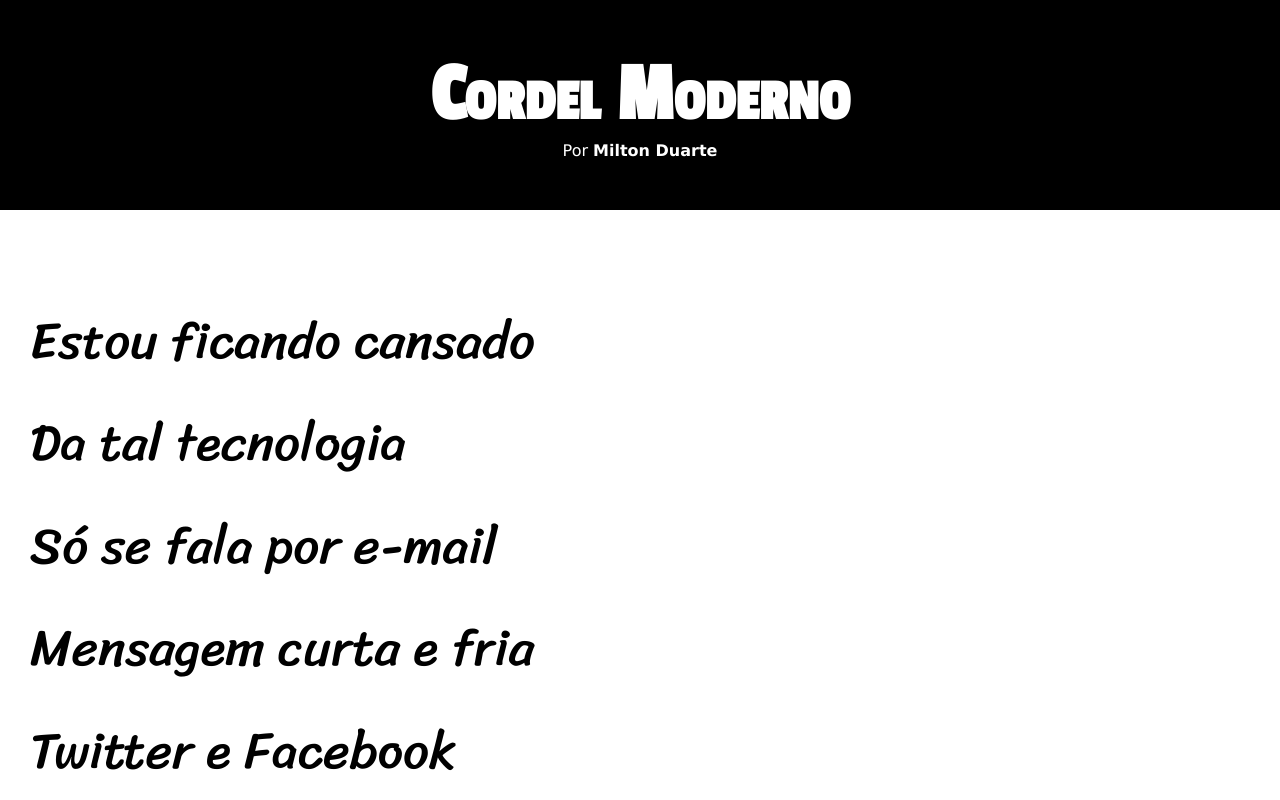
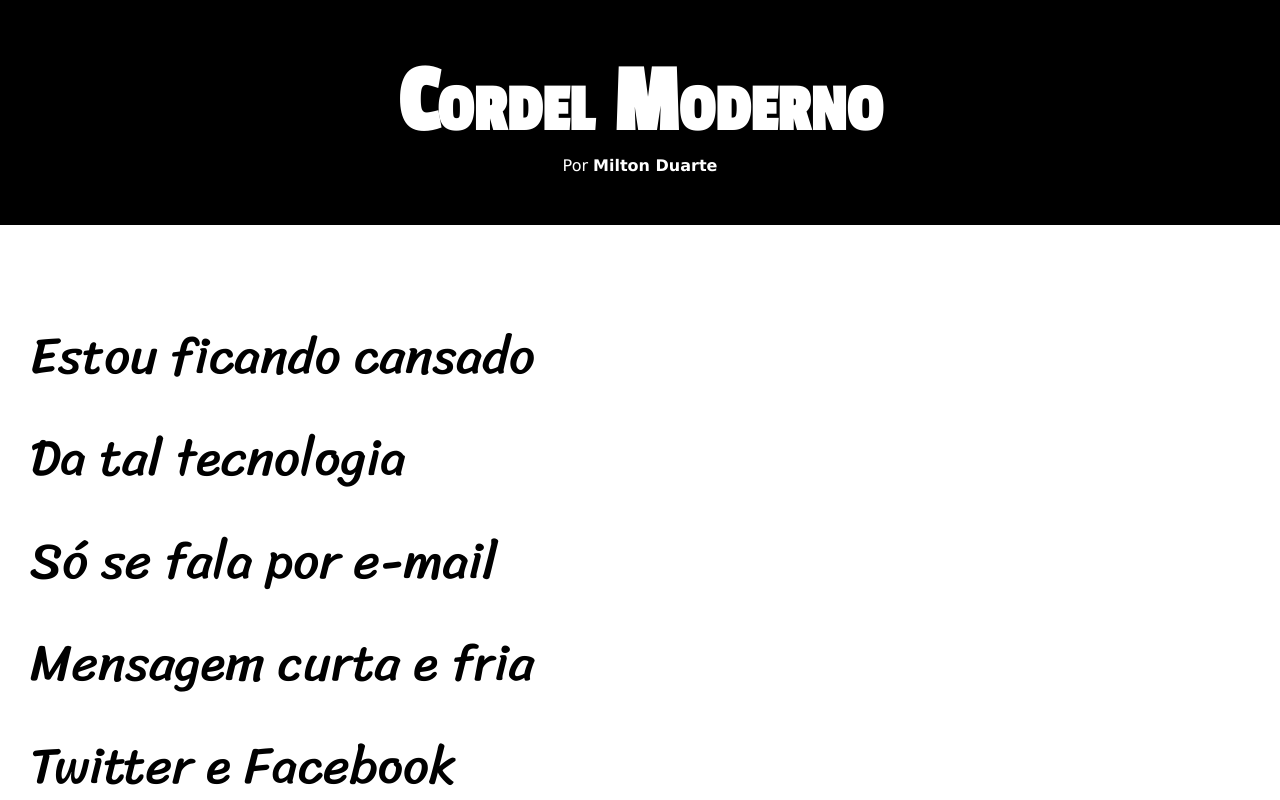
Before and after one commit to AncelmoViana/projeto-cordel, a plain HTML site: page index.html in a window 1280 px wide. Shown: the top 800 px of the page. Drawn offline with Linux system fonts and the light colour scheme.

Commit message:
update tamanho do titulo

```diff
--- a/estilo/style.css
+++ b/estilo/style.css
@@ -40,7 +40,7 @@ header > h1{
     padding-top: 50px;
     font-variant: small-caps;
     font-family: var(--fonte-titulo);
-    font-size: 6.5vw;
+    font-size: 6em;
 }
 header > p{
     padding-bottom: 50px;
```
